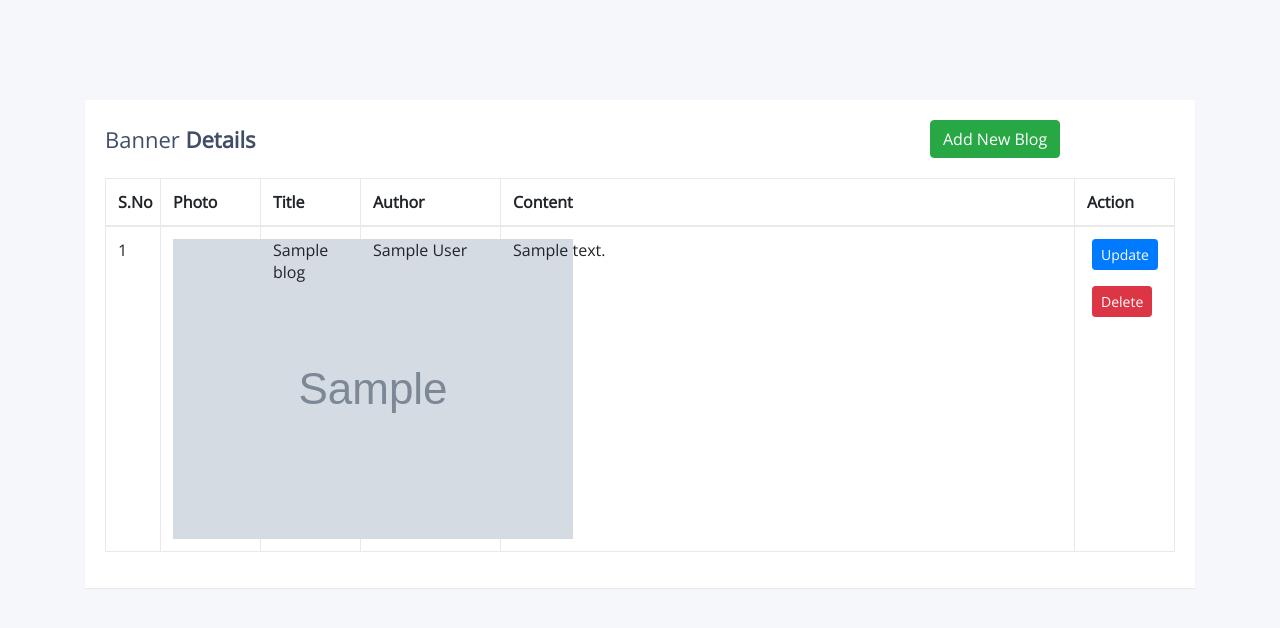
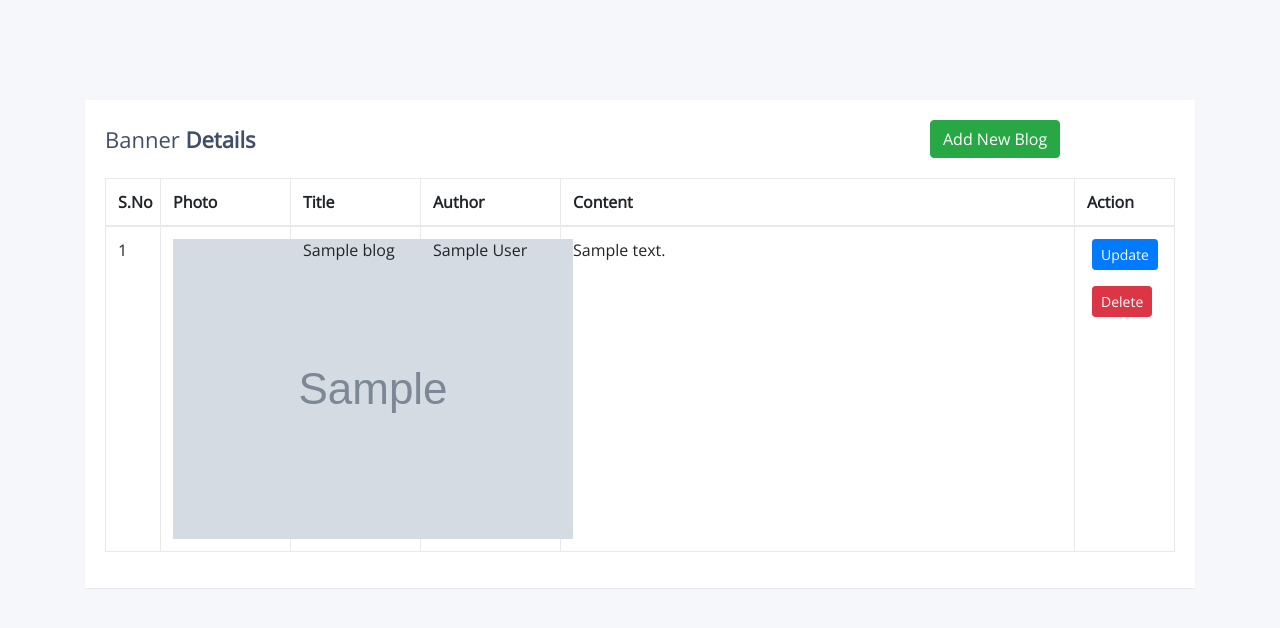
Before and after one commit to rmayank3814/sports-kanvan-new, a CodeIgniter app: the page made by application/views/blog/blogs.php in a window 1280 px wide. Shown: the top 628 px of the page. Run offline with CodeIgniter, Linux system fonts and the light colour scheme; the template is opened without the code that fills it: most values are stand-ins (such as "Sample title", 1, 10 or a date in 2020); grey boxes marked "Sample" are stand-in pictures.

Commit message:
blog-admin

```diff
--- a/application/views/blog/blogs.php
+++ b/application/views/blog/blogs.php
@@ -101,10 +101,10 @@ table.table td .add {
     width:55px;
 }
 .bnr-image{
-    width:100px;
+    width:130px;
 }
 .title-banner{
-    width:100px;
+    width:130px;
 }
 
 .sub-bnr{
```
Also changed, not shown: main/images/blog/kanvan-final-b.png (added).
